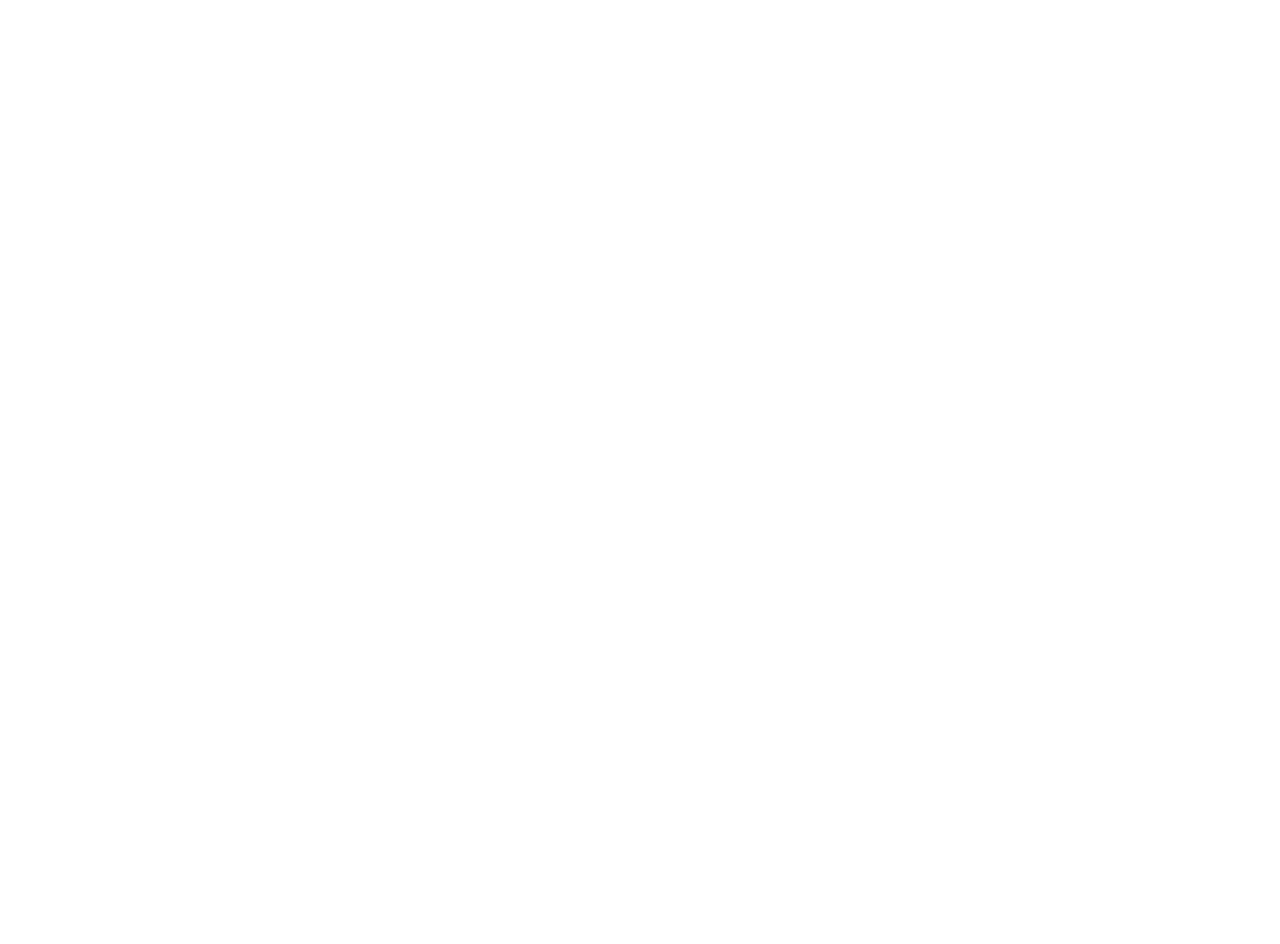
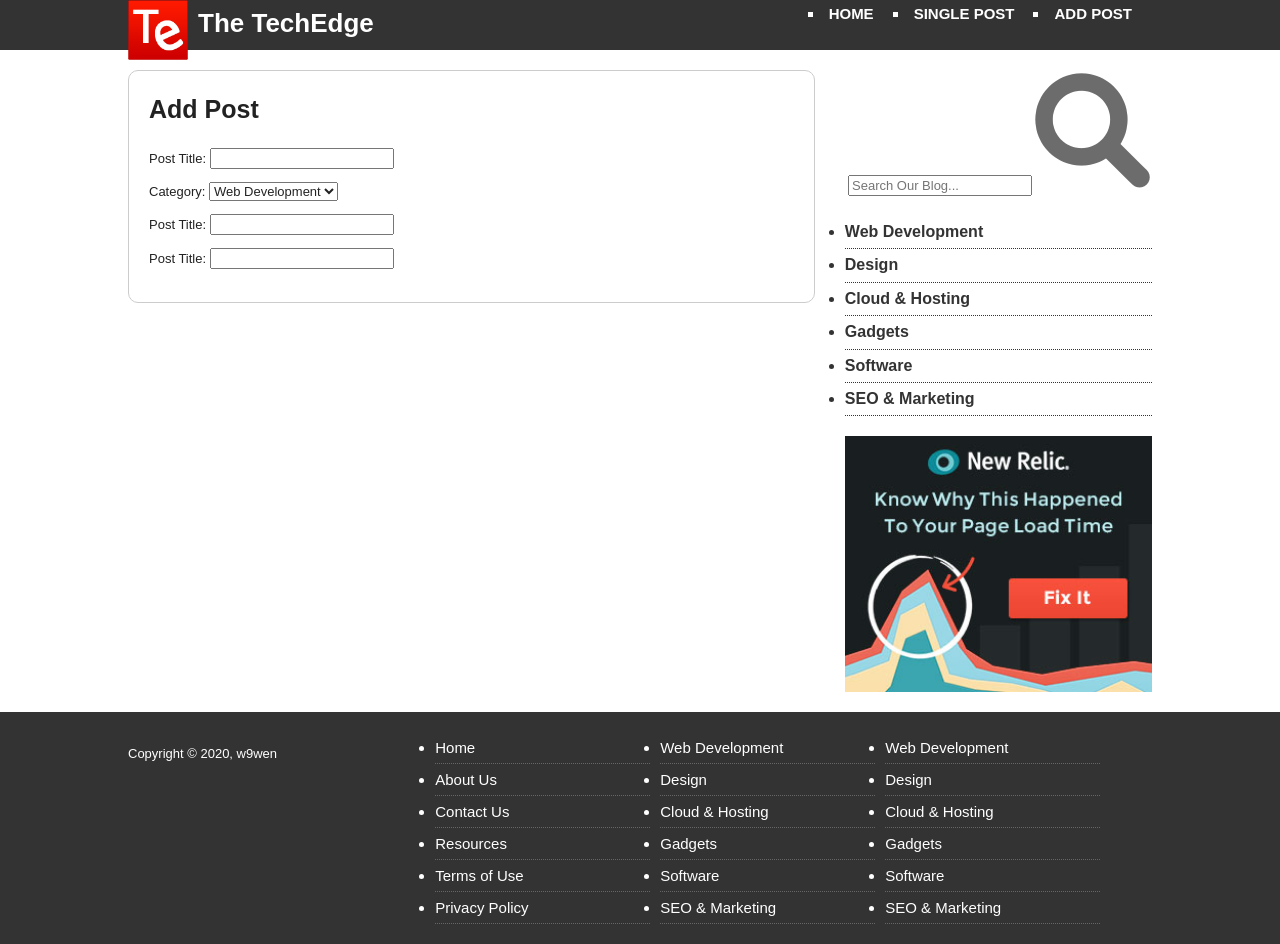
Before and after one commit to w9wen/ProjectsInHtml5, a plain HTML site: page S3-html5_blog/add-post.html in a window 1280 px wide. Before the commit the page ends 800 px from the top, so only its background shows below. Drawn offline with Linux system fonts and the light colour scheme.

Commit message:
[S3] Create the Add Post page.

```diff
--- a/S3-html5_blog/add-post.html
+++ b/S3-html5_blog/add-post.html
@@ -0,0 +1,149 @@
+<!DOCTYPE html>
+<html class="no-js" lang="">
+    <head>
+        <meta charset="utf-8" />
+        <meta http-equiv="X-UA-Compatible" content="IE=edge,chrome=1" />
+        <title>Add Post | HTML5 Blog</title>
+        <meta name="description" content="" />
+        <meta name="viewport" content="width=device-width, initial-scale=1" />
+
+        <!-- Include Stylesheets -->
+        <link rel="stylesheet" href="css/normalize.css" />
+        <link rel="stylesheet" href="css/main.css" />
+
+        <!-- Include JQuery -->
+        <script src="js/vendor/jquery-1.11.2.min.js"></script>
+
+        <!-- Modernizr -->
+        <script src="js/vendor/modernizr-2.8.3.min.js"></script>
+
+        <!-- Main JavaScript -->
+        <script src="js/main.js"></script>
+    </head>
+    <body>
+        <header id="main-header">
+            <div class="container">
+                <div id="branding">
+                    <img src="img/logo.png" alt="The TechEdge" />
+                    <h1>The TechEdge</h1>
+                </div>
+                <!-- branding -->
+                <nav id="main-nav">
+                    <ul>
+                        <li><a href="index.html">Home</a></li>
+                        <li><a href="single-post.html">Single Post</a></li>
+                        <li><a href="add-post.html">Add Post</a></li>
+                    </ul>
+                </nav>
+            </div>
+            <!-- container -->
+        </header>
+        <div class="container">
+            <aside id="sidebar">
+                <div class="search">
+                    <form>
+                        <input
+                            type="search"
+                            placeholder="Search Our Blog..."
+                        /><input
+                            type="image"
+                            src="img/search.png"
+                            alt="Search"
+                        />
+                    </form>
+                </div>
+                <!-- search -->
+                <div class="clearfix"></div>
+                <nav id="sub-nav">
+                    <ul>
+                        <li><a href="#">Web Development</a></li>
+                        <li><a href="#">Design</a></li>
+                        <li><a href="#">Cloud & Hosting</a></li>
+                        <li><a href="#">Gadgets</a></li>
+                        <li><a href="#">Software</a></li>
+                        <li><a href="#">SEO & Marketing</a></li>
+                    </ul>
+                </nav>
+                <div class="ad">
+                    <img src="img/ad.jpg" alt="Advertisement" />
+                </div>
+            </aside>
+            <section id="content">
+                <!-- add form -->
+                <div id="add-form">
+                    <h2>Add Post</h2>
+                    <form>
+                        <p>
+                            <label>Post Title:</label>
+                            <input type="text" />
+                        </p>
+                        <p>
+                            <label>Category:</label>
+                            <select>
+                                <option value="">Web Development</option>
+                                <option value="">Design</option>
+                                <option value="">Cloud & Hosting</option>
+                                <option value="">Gadgets</option>
+                                <option value="">Software</option>
+                                <option value="">SEO & Marketing</option>
+                            </select>
+                        </p>
+                        <p>
+                            <label>Post Title:</label>
+                            <input type="text" />
+                        </p>
+                        <p>
+                            <label>Post Title:</label>
+                            <input type="text" />
+                        </p>
+                    </form>
+                </div>
+            </section>
+            <div class="clearfix"></div>
+        </div>
+        <!-- container -->
+        <footer id="main-footer">
+            <div class="container">
+                <div class="footer-right">
+                    <nav class="footer-nav">
+                        <ul>
+                            <li><a href="#" class="active">Home</a></li>
+                            <li><a href="#">About Us</a></li>
+                            <li><a href="#">Contact Us</a></li>
+                            <li><a href="#">Resources</a></li>
+                            <li><a href="#">Terms of Use</a></li>
+                            <li><a href="#">Privacy Policy</a></li>
+                        </ul>
+                    </nav>
+                    <nav class="footer-nav">
+                        <ul>
+                            <li>
+                                <a href="#" class="active">Web Development</a>
+                            </li>
+                            <li><a href="#">Design</a></li>
+                            <li><a href="#">Cloud & Hosting</a></li>
+                            <li><a href="#">Gadgets</a></li>
+                            <li><a href="#">Software</a></li>
+                            <li><a href="#">SEO & Marketing</a></li>
+                        </ul>
+                    </nav>
+                    <nav class="footer-nav">
+                        <ul>
+                            <li>
+                                <a href="#" class="active">Web Development</a>
+                            </li>
+                            <li><a href="#">Design</a></li>
+                            <li><a href="#">Cloud & Hosting</a></li>
+                            <li><a href="#">Gadgets</a></li>
+                            <li><a href="#">Software</a></li>
+                            <li><a href="#">SEO & Marketing</a></li>
+                        </ul>
+                    </nav>
+                </div>
+                <div class="footer-left">
+                    <p class="copy">Copyright &copy; 2020, w9wen</p>
+                </div>
+            </div>
+        </footer>
+    </body>
+</html>
--- a/S3-html5_blog/css/main.css
+++ b/S3-html5_blog/css/main.css
@@ -261,6 +261,48 @@ article .readmore:hover {
     border-bottom: dotted #666 1px;
 }
 
+#comments {
+    margin-top: 20px;
+}
+
+.comment-left {
+    float: left;
+    width: 8%;
+}
+
+.comment-left img {
+    width: 100%;
+}
+
+.comment-right {
+    float: right;
+    width: 90%;
+}
+
+.comment-form {
+    margin-top: 20px;
+    padding: 5px 20px 10px 20px;
+    background: #333;
+    color: #fff;
+    border-radius: 10px;
+}
+
+.comment-form input[type="text"],
+.comment-form input[type="email"] {
+    border: #ccc 1px solid;
+    border-radius: 5px;
+    height: 20px;
+    padding: 3px;
+    width: 97%;
+}
+
+.comment-form textarea {
+    border: #ccc 1px solid;
+    border-radius: 5px;
+    padding: 3px;
+    width: 97%;
+}
+
 /* ==========================================================================
    Media Queries
    ========================================================================== */
```
Also changed, not shown: S3-html5_blog/single-post.html (+1 -1 lines).
